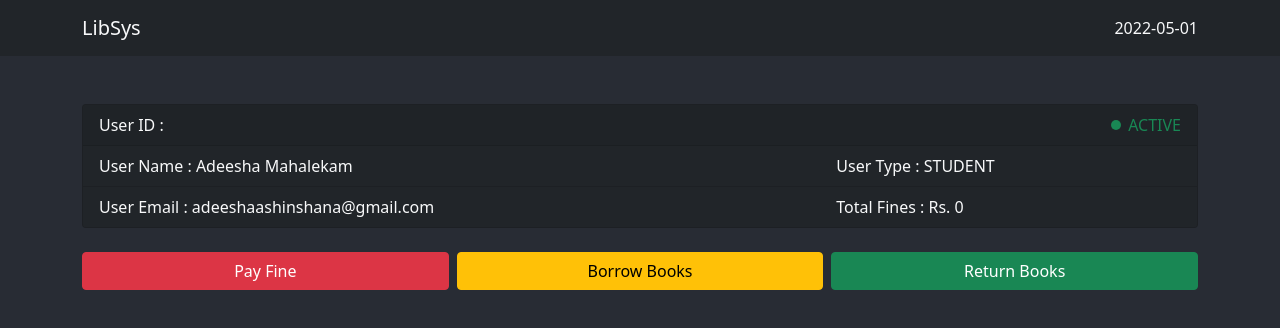
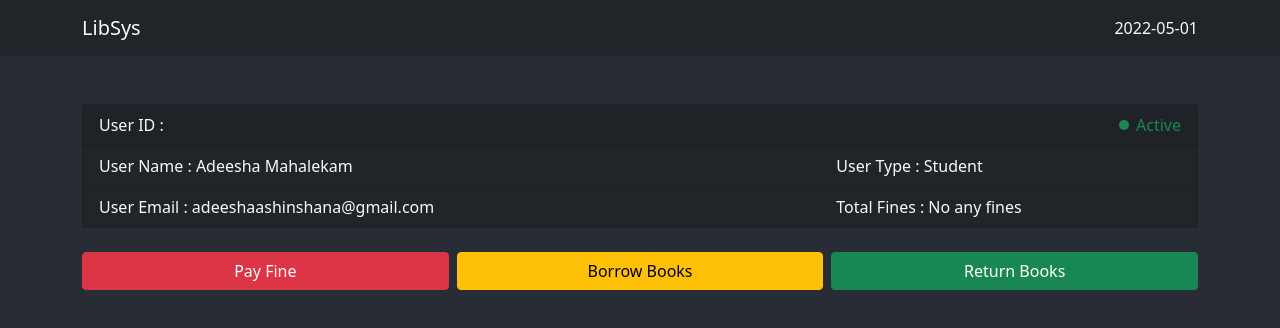
Before and after one commit to adeeshaashinshana/LibSysWeb, a React (Create React App) app: page /borrowInfo in a window 1280 px wide. Shown: the top 328 px of the page. Built offline with nearby package versions, Linux system fonts and the light colour scheme.

Commit message:
imp/add helper functions & enums

```diff
--- a/src/Components/UserInfoCard.js
+++ b/src/Components/UserInfoCard.js
@@ -3,7 +3,10 @@ import PropTypes from "prop-types";
 import classNames from "classnames";
 import { BsRecordFill } from "react-icons/bs";
 import Card from "react-bootstrap/Card";
+import Badge from "react-bootstrap/Badge";
 import ListGroup from "react-bootstrap/ListGroup";
+import caseConverter from "../Helper/letterCaseConverter";
+import { userStateEnum } from "../Shared/enums";
 
 const UserInfoCard = ({
   userID,
@@ -30,12 +33,12 @@ const UserInfoCard = ({
         </div>
         <div
           className={classNames("d-flex align-items-center", {
-            "text-success": userState === "ACTIVE",
-            "text-danger": userState === "SUSPEND",
+            "text-success": userState === userStateEnum.ACTIVE,
+            "text-danger": userState === userStateEnum.SUSPEND,
           })}
         >
           <BsRecordFill className="me-1" />
-          <span> {userState} </span>
+          <span>{caseConverter(userState)}</span>
         </div>
       </Card.Header>
       <ListGroup variant="flush">
@@ -45,7 +48,7 @@ const UserInfoCard = ({
               User Name : <span> {userName} </span>
             </div>
             <div className="col-4">
-              User Type : <span> {userType} </span>
+              User Type : <span> {caseConverter(userType)} </span>
             </div>
           </div>
         </ListGroup.Item>
@@ -55,7 +58,16 @@ const UserInfoCard = ({
               User Email : <span> {userEmail} </span>
             </div>
             <div className="col-4">
-              Total Fines : Rs.<span> {totalFine} </span>
+              <div className="d-flex align-items-center">
+                Total Fines :{" "}
+                <span className="ms-1">
+                  {totalFine > 0 ? (
+                    <Badge bg="danger">Rs. {totalFine} /=</Badge>
+                  ) : (
+                    "No any fines"
+                  )}
+                </span>
+              </div>
             </div>
           </div>
         </ListGroup.Item>
--- /dev/null
+++ b/src/Helper/letterCaseConverter.js
@@ -0,0 +1,6 @@
+function caseConverter(text) {
+  const convertedText = text.charAt(0) + text.toLowerCase().slice(1);
+  return convertedText;
+}
+
+export default caseConverter;
--- /dev/null
+++ b/src/Shared/enums.js
@@ -0,0 +1,26 @@
+export const userStateEnum = {
+  ACTIVE: "ACTIVE",
+  SUSPEND: "SUSPEND",
+};
+
+export const userTypeEnum = {
+  STUDENT: "STUDENT",
+  STAFF_MEMBER: "STAFF_MEMBER",
+};
+
+export const fineStatusEnum = {
+  NO_FINE: "NO_FINE",
+  PAID: "PAID",
+  UNPAID: "UNPAID",
+};
+
+export const returnStatusEnum = {
+  PENDING: "PENDING",
+  RETURNED: "RETURNED",
+  OVERDUE: "OVERDUE",
+};
+
+export const bookTypeEnum = {
+  REFERENCE: "REFERENCE",
+  LENDING: "LENDING",
+};
```
